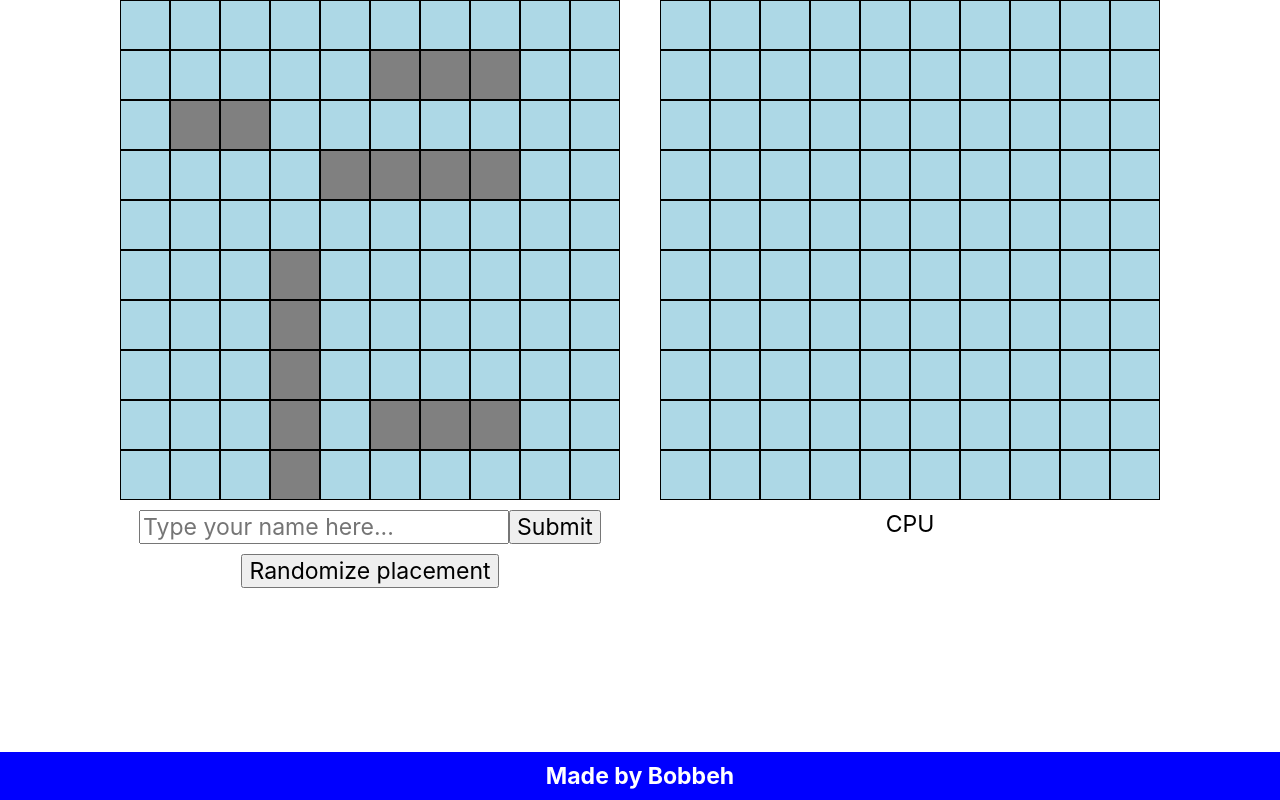
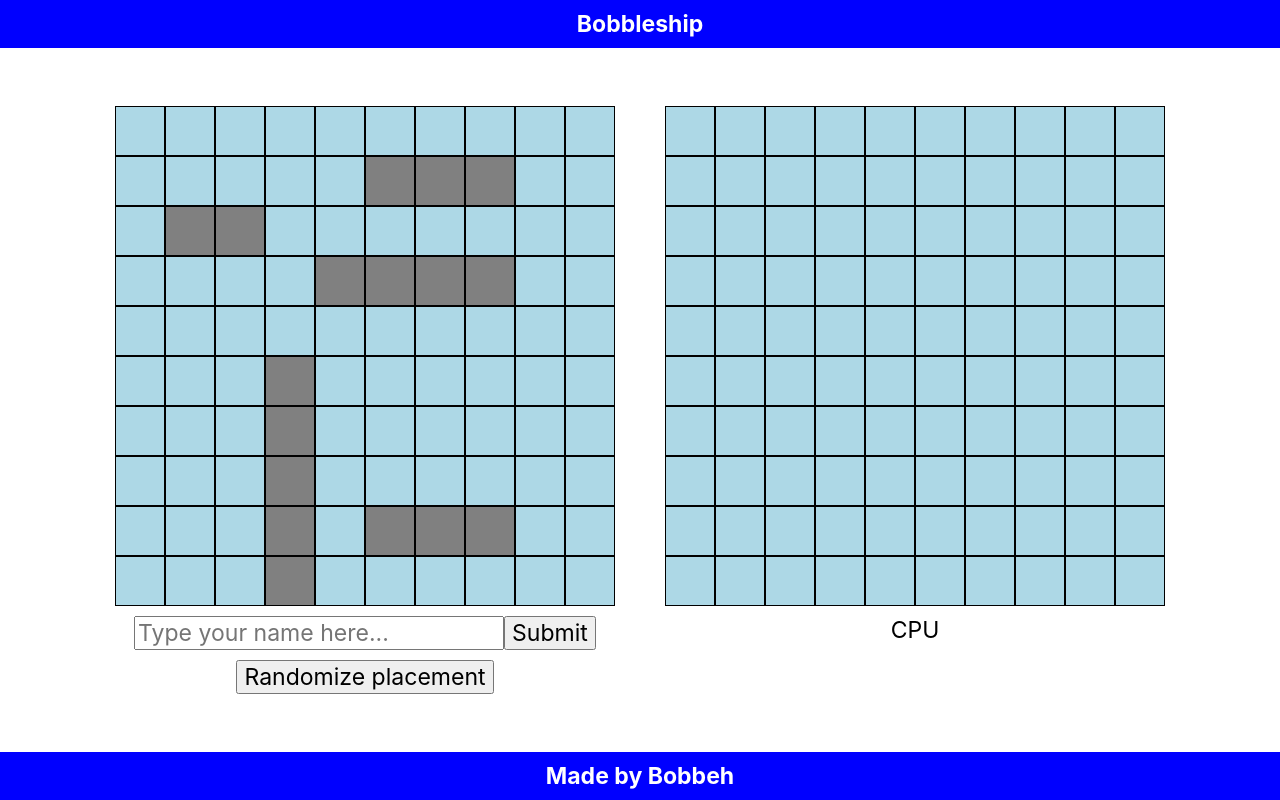
Before and after one commit to bdelucia/odin-battleship, a website built with webpack: page src/index.html in a window 1280 px wide. Built offline with nearby package versions, Linux system fonts and the light colour scheme.

Commit message:
feature + fix: header + centering issue fixed

```diff
--- a/src/index.html
+++ b/src/index.html
@@ -6,6 +6,7 @@
     <title>Bobbleship</title>
   </head>
   <body>
+    <div id="header">Bobbleship</div>
     <div id="boardsContainer">
       <div id="player1container">
         <div id="player1board"></div>
--- a/src/style.css
+++ b/src/style.css
@@ -6,9 +6,11 @@
 
 body {
   display: grid;
-  grid-template-rows: 1fr auto;
+  grid-template-rows: auto 1fr auto;
   min-height: 100vh;
   margin: 0;
+  gap: 0;
+  align-items: center;
 }
 
 input,
@@ -40,7 +42,8 @@ button,
 #boardsContainer {
   display: flex;
   justify-content: center;
-  gap: 40px;
+  padding: 0px;
+  gap: 50px;
 }
 
 #player1nameContainer {
@@ -59,7 +62,8 @@ button,
   border: 1px solid black;
 }
 
-footer {
+footer,
+#header {
   display: flex;
   justify-content: center;
   align-items: center;
@@ -68,3 +72,7 @@ footer {
   font-weight: bold;
   padding: 10px 0;
 }
+
+#header {
+  max-height: 10vh;
+}
```
